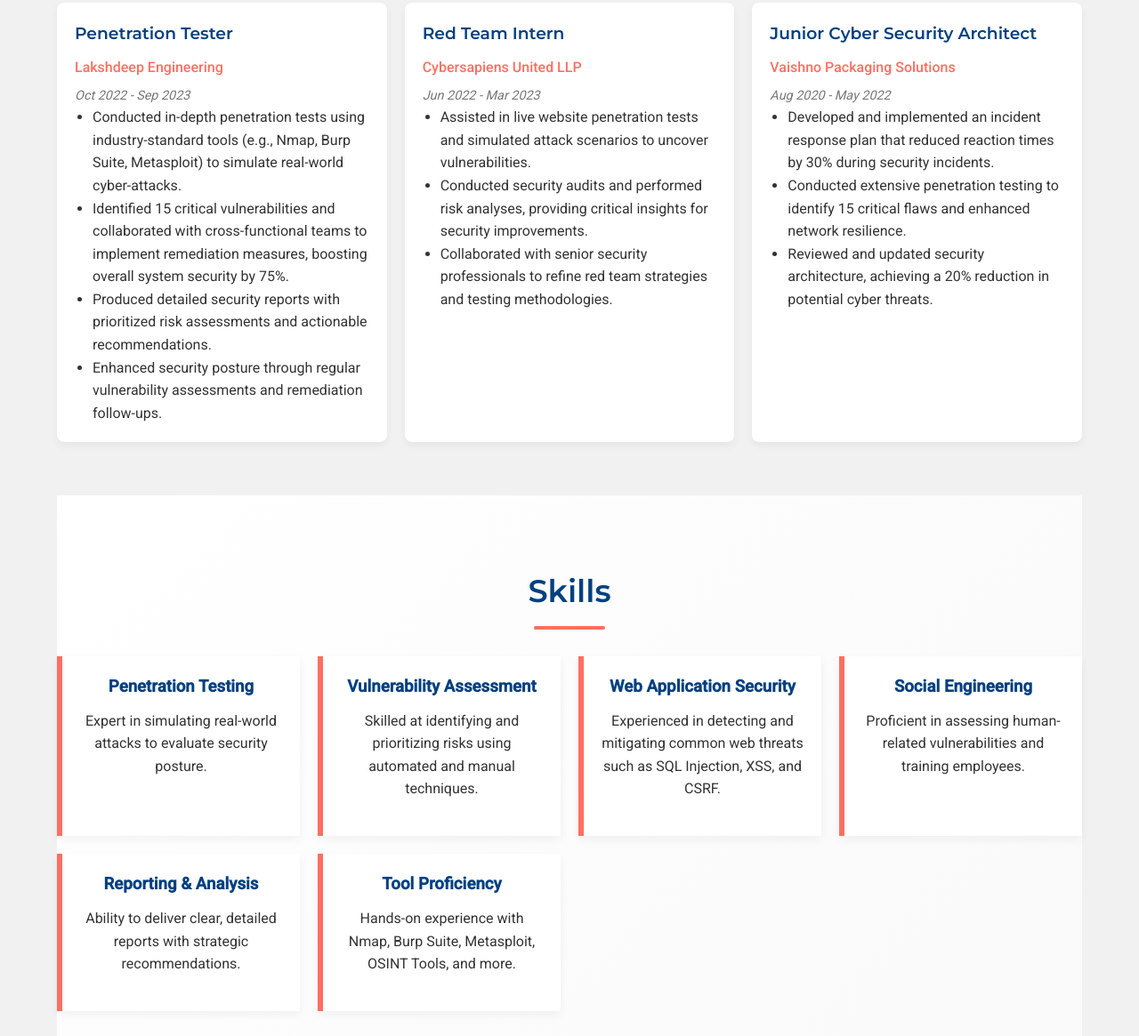
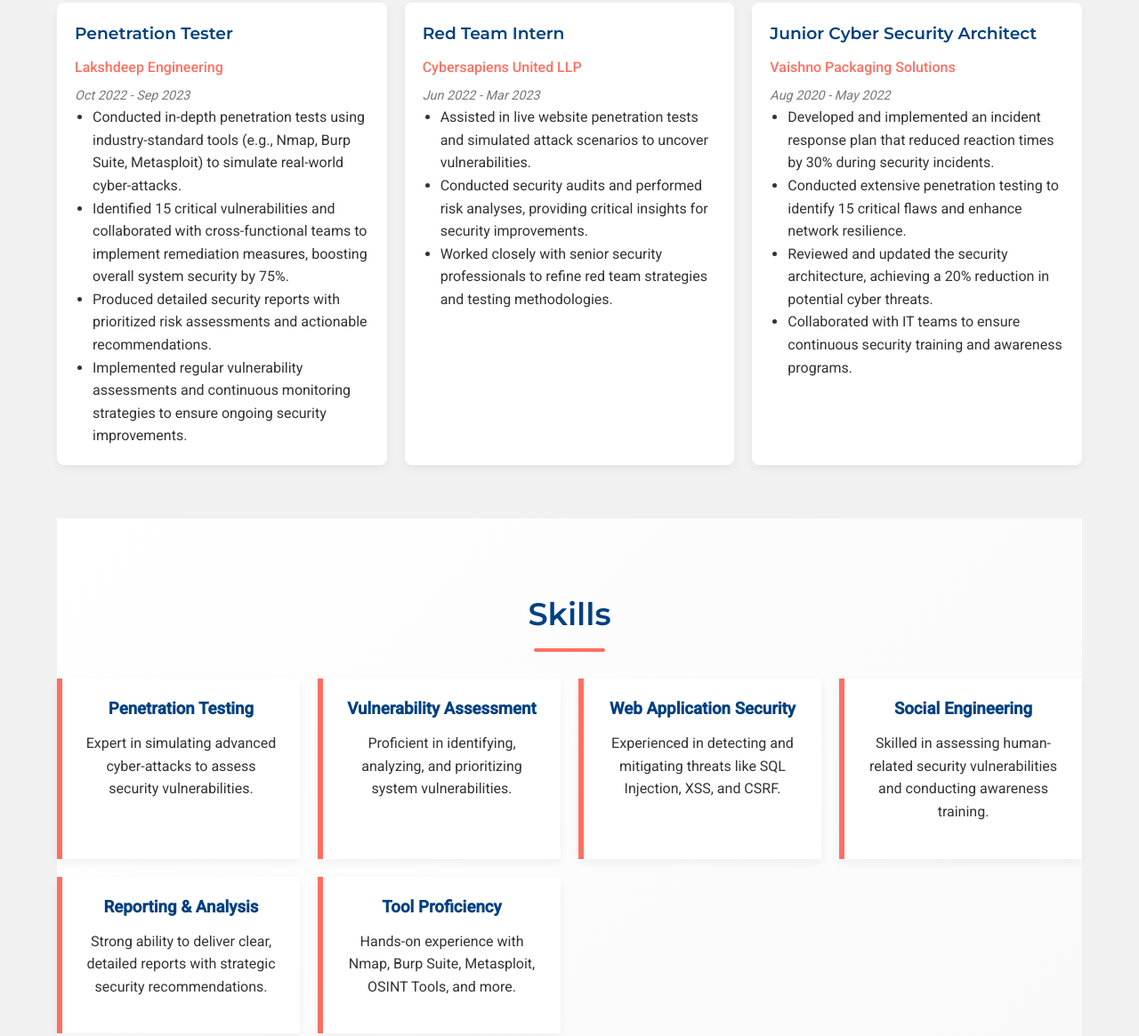
Before and after one commit to chauhanAdity/aditya-profile, a plain HTML site: page index.html in a window 1280 px wide. Shown: the part 1360-2525 px from the top of the page at 89% size. Drawn offline with Linux system fonts and the light colour scheme.

Commit message:
Update index.html

```diff
--- a/index.html
+++ b/index.html
@@ -62,7 +62,7 @@
             <li>Conducted in-depth penetration tests using industry-standard tools (e.g., Nmap, Burp Suite, Metasploit) to simulate real-world cyber-attacks.</li>
             <li>Identified 15 critical vulnerabilities and collaborated with cross-functional teams to implement remediation measures, boosting overall system security by 75%.</li>
             <li>Produced detailed security reports with prioritized risk assessments and actionable recommendations.</li>
-            <li>Enhanced security posture through regular vulnerability assessments and remediation follow-ups.</li>
+            <li>Implemented regular vulnerability assessments and continuous monitoring strategies to ensure ongoing security improvements.</li>
           </ul>
         </div>
         <!-- Red Team Intern -->
@@ -73,7 +73,7 @@
           <ul>
             <li>Assisted in live website penetration tests and simulated attack scenarios to uncover vulnerabilities.</li>
             <li>Conducted security audits and performed risk analyses, providing critical insights for security improvements.</li>
-            <li>Collaborated with senior security professionals to refine red team strategies and testing methodologies.</li>
+            <li>Worked closely with senior security professionals to refine red team strategies and testing methodologies.</li>
           </ul>
         </div>
         <!-- Junior Cyber Security Architect -->
@@ -83,8 +83,9 @@
           <span class="duration">Aug 2020 - May 2022</span>
           <ul>
             <li>Developed and implemented an incident response plan that reduced reaction times by 30% during security incidents.</li>
-            <li>Conducted extensive penetration testing to identify 15 critical flaws and enhanced network resilience.</li>
-            <li>Reviewed and updated security architecture, achieving a 20% reduction in potential cyber threats.</li>
+            <li>Conducted extensive penetration testing to identify 15 critical flaws and enhance network resilience.</li>
+            <li>Reviewed and updated the security architecture, achieving a 20% reduction in potential cyber threats.</li>
+            <li>Collaborated with IT teams to ensure continuous security training and awareness programs.</li>
           </ul>
         </div>
       </div>
@@ -96,23 +97,23 @@
       <div class="skills-grid">
         <div class="skill-card">
           <h3>Penetration Testing</h3>
-          <p>Expert in simulating real-world attacks to evaluate security posture.</p>
+          <p>Expert in simulating advanced cyber-attacks to assess security vulnerabilities.</p>
         </div>
         <div class="skill-card">
           <h3>Vulnerability Assessment</h3>
-          <p>Skilled at identifying and prioritizing risks using automated and manual techniques.</p>
+          <p>Proficient in identifying, analyzing, and prioritizing system vulnerabilities.</p>
         </div>
         <div class="skill-card">
           <h3>Web Application Security</h3>
-          <p>Experienced in detecting and mitigating common web threats such as SQL Injection, XSS, and CSRF.</p>
+          <p>Experienced in detecting and mitigating threats like SQL Injection, XSS, and CSRF.</p>
         </div>
         <div class="skill-card">
           <h3>Social Engineering</h3>
-          <p>Proficient in assessing human-related vulnerabilities and training employees.</p>
+          <p>Skilled in assessing human-related security vulnerabilities and conducting awareness training.</p>
         </div>
         <div class="skill-card">
           <h3>Reporting & Analysis</h3>
-          <p>Ability to deliver clear, detailed reports with strategic recommendations.</p>
+          <p>Strong ability to deliver clear, detailed reports with strategic security recommendations.</p>
         </div>
         <div class="skill-card">
           <h3>Tool Proficiency</h3>
@@ -175,9 +176,9 @@
           <span class="duration">Jul 2024 - Sep 2024</span>
           <ul>
             <li>Conducted an exhaustive security assessment of the OWASP Juice Shop.</li>
-            <li>Discovered and documented multiple vulnerabilities including SQL Injection, XSS, IDOR, and sensitive data exposure.</li>
-            <li>Utilized a mix of automated scanning (using Nmap, Gobuster, Dirb) and manual testing with Burp Suite.</li>
-            <li>Developed a comprehensive remediation plan that improved the security posture significantly.</li>
+            <li>Identified vulnerabilities including SQL Injection, XSS, IDOR, and sensitive data exposure.</li>
+            <li>Utilized automated scanning (Nmap, Gobuster, Dirb) alongside manual testing with Burp Suite.</li>
+            <li>Delivered a comprehensive remediation plan that significantly improved the security posture.</li>
           </ul>
         </div>
       </div>
@@ -196,8 +197,8 @@
           <p><a href="tel:07826750933">07826750933</a></p>
         </div>
         <div class="contact-card">
-          <h3>Connect on LinkedIn</h3>
-          <p><a href="https://www.linkedin.com/in/aditya-chauhan-5bb650180/" target="_blank">Visit My Profile</a></p>
+          <h3>LinkedIn</h3>
+          <p><a href="https://www.linkedin.com/in/aditya-chauhan-5bb650180/" target="_blank">Connect with Me</a></p>
         </div>
       </div>
       <!-- Optional Contact Form -->
```
